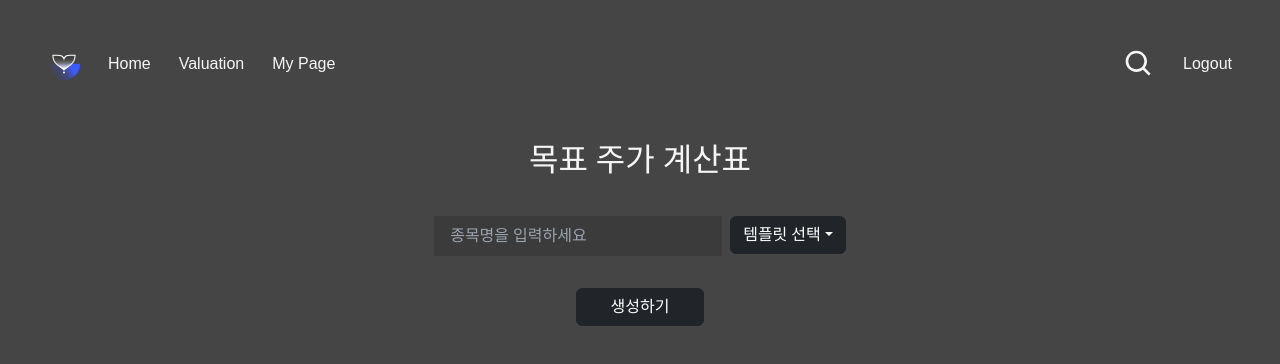
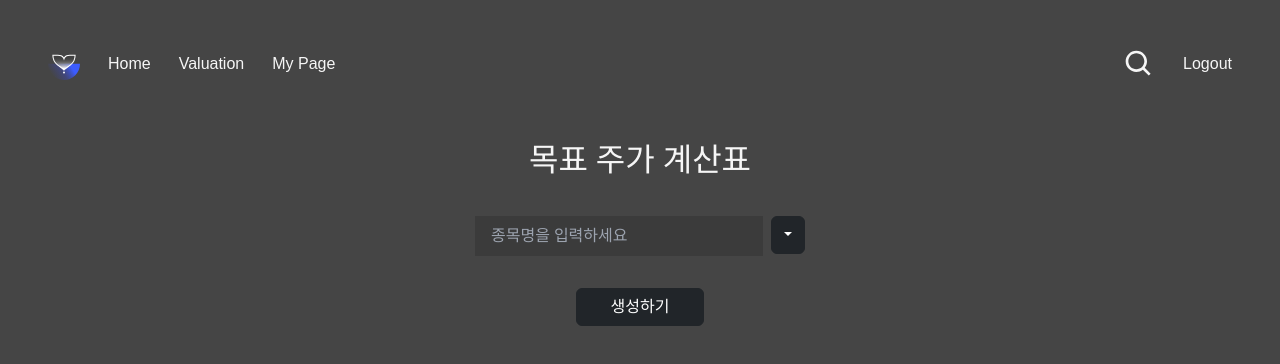
Before and after one commit to valueGa/valueGa_frontend, a React (Vite) app: page /consensus/valuation in a window 1280 px wide. Shown: the top 364 px of the page. Built offline with nearby package versions, Linux system fonts and the light colour scheme; a web font is replaced by a local one.

Commit message:
fix : 종목이나 템플릿 선택값을 네이게이트시 전달 수 있도록 수정

```diff
--- a/src/components/consensus/valuation/InputDataList.jsx
+++ /dev/null
@@ -1,25 +0,0 @@
-import React from "react";
-
-export default function InputDataList({
-  label,
-  value,
-  placeholder,
-  setInput,
-  children,
-}) {
-  return (
-    <div className="w-full flex flex-col items-start gap-1">
-      <input
-        list="input-list"
-        placeholder={placeholder}
-        value={value}
-        onChange={(e) => setInput(e.target.value)}
-        className="w-72 p-2 px-3 text-tuatara-100 bg-tuatara-900 focus:border-none"
-      />
-
-      <datalist id="input-list" className="bg-tuatara-900">
-        {children}
-      </datalist>
-    </div>
-  );
-}
--- a/src/components/consensus/valuation/InputStock.jsx
+++ b/src/components/consensus/valuation/InputStock.jsx
@@ -1,13 +1,9 @@
 import React, { useEffect, useState } from "react";
-import InputDataList from "./InputDataList";
 
-export default function InputStock() {
-  const [stockInput, setStockInput] = useState("");
+export default function InputStock({ value, setValue }) {
+  const [stockName, setStockName] = useState("");
+  const [stockId, setStockId] = useState("");
   const [stockNameList, setStockNameList] = useState([]);
-
-  useEffect(() => {
-    console.log(stockInput);
-  }, [stockInput]);
 
   useEffect(() => {
     setStockNameList([
@@ -42,13 +38,28 @@ export default function InputStock() {
     ]);
   }, []);
 
+  const handleSelect = (e) => {
+    const selectedStock = stockNameList.find(
+      (stock) => stock.name === e.target.value
+    );
+    if (selectedStock) {
+      setValue(selectedStock.id);
+      console.log(selectedStock.id);
+    }
+  };
+
   return (
-    <InputDataList
-      label="종목"
+    <div className="w-full flex flex-col items-start gap-1">
+      <input
+        list="input-list"
         placeholder="종목명을 입력하세요"
-      value={stockInput}
-      setInput={setStockInput}
-    >
+        value={stockName}
+        onChange={(e) => setStockName(e.target.value)}
+        onBlur={handleSelect}
+        className="w-72 p-2 px-3 text-tuatara-100 bg-tuatara-900 focus:border-none"
+      />
+
+      <datalist id="input-list" className="bg-tuatara-900">
         {stockNameList.map((stock) => {
           return (
             <option
@@ -58,6 +69,7 @@ export default function InputStock() {
             ></option>
           );
         })}
-    </InputDataList>
+      </datalist>
+    </div>
   );
 }
--- a/src/components/consensus/valuation/InputTemplate.jsx
+++ b/src/components/consensus/valuation/InputTemplate.jsx
@@ -1,23 +1,20 @@
 import React, { useEffect, useState } from "react";
-import InputDataList from "./InputDataList";
 import { Dropdown, DropdownButton } from "react-bootstrap";
 
-export default function InputTemplate() {
-  const [selected, setSelected] = useState("템플릿 선택");
-
+export default function InputTemplate({ value, setValue }) {
   return (
     <DropdownButton
       className="w-full"
       variant="dark"
       id="dropdown-basic-button"
-      title={selected}
+      title={value}
     >
-      <Dropdown.Item className="w-full" onClick={() => setSelected("DCF")}>
+      <Dropdown.Item className="w-full" onClick={() => setValue("DCF")}>
         DCF
       </Dropdown.Item>
-      <Dropdown.Item onClick={() => setSelected("PER")}>PER</Dropdown.Item>
+      <Dropdown.Item onClick={() => setValue("PER")}>PER</Dropdown.Item>
       <Dropdown.Divider />
-      <Dropdown.Item onClick={() => setSelected("내 PC에서 가져오기 (.xlsx)")}>
+      <Dropdown.Item onClick={() => setValue("내 PC에서 가져오기 (.xlsx)")}>
         내 PC에서 가져오기 (.xlsx)
       </Dropdown.Item>
     </DropdownButton>
```
Lines whose indentation alone changed are shown as unchanged.
